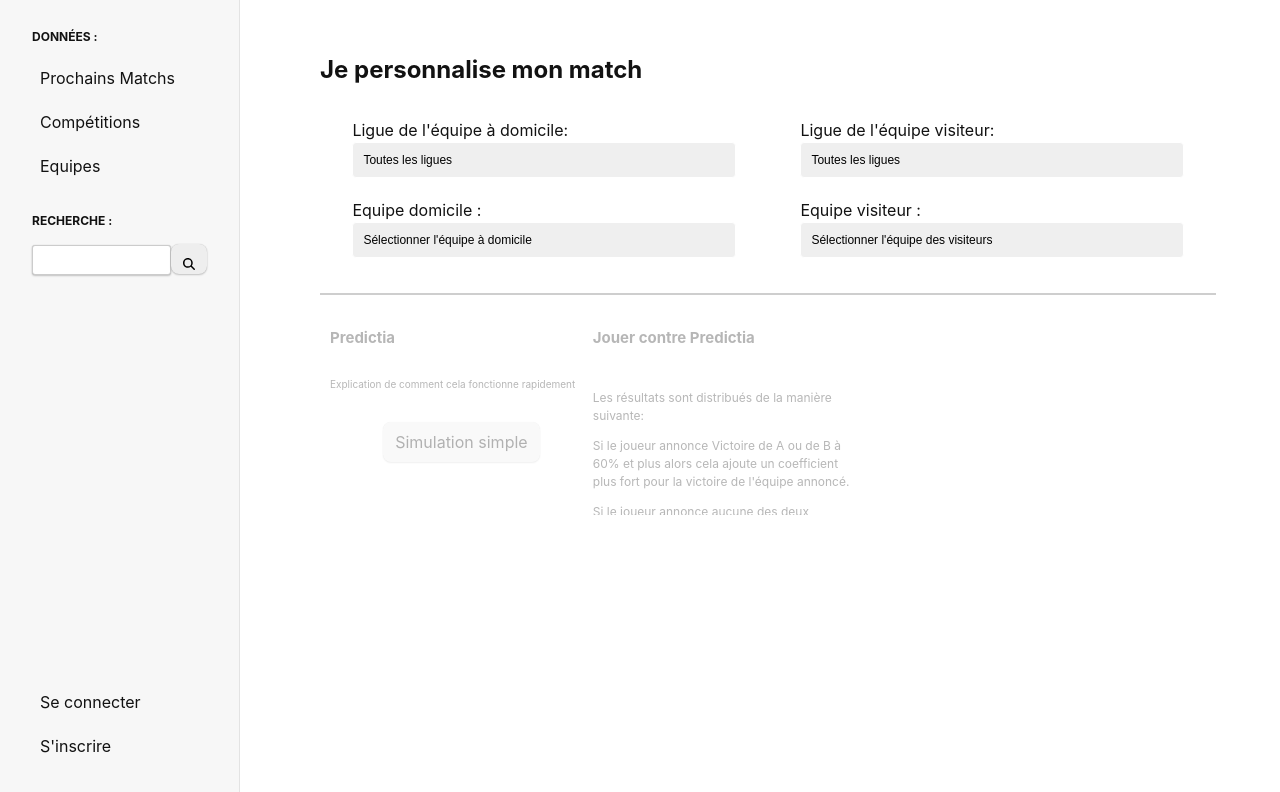
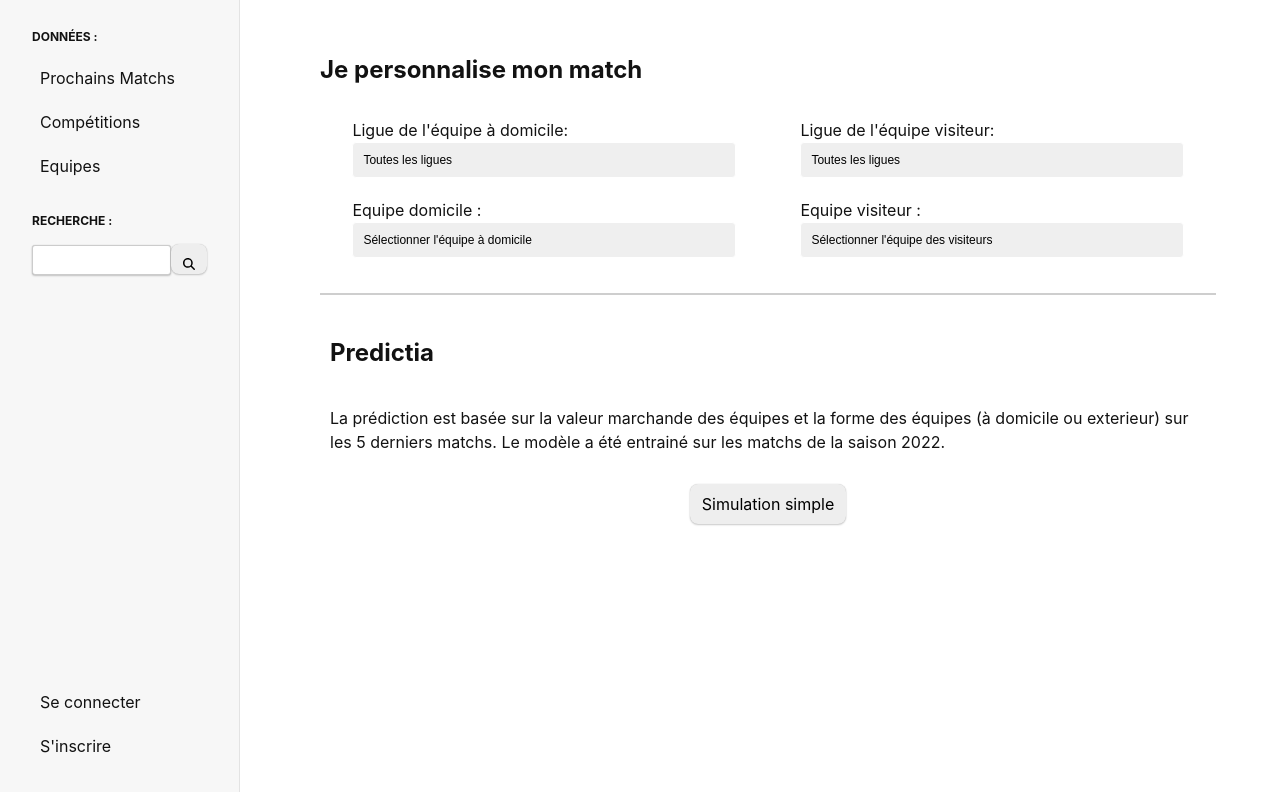
Before and after one commit to BastienKatus/Predictia, a React (Create React App) app in the folder front/: page /simulation in a window 1280 px wide. Shown: the top 792 px of the page. Built offline with nearby package versions, Linux system fonts and the light colour scheme.

Commit message:
dernier push 2

```diff
--- a/front/src/components/Match.jsx
+++ b/front/src/components/Match.jsx
@@ -16,9 +16,23 @@
   const navigate = useNavigate();
 
   useEffect(() => {
+    console.log(match)
     setPercentageHome(Math.round(match.predictionWinHome*100))
     setPercentageAway(Math.round(match.predictionWinAway*100))
     setPercentageDraw(Math.round(match.predictionDraw*100))
+    if ((match.predictionWinHome > match.predictionWinAway) && (match.predictionWinHome > match.predictionDraw)) {
+      setFavoriteTeam(match.homeClubShortName + " vainqueur")
+    }
+    if ((match.predictionDraw > match.predictionWinAway) && (match.predictionWinHome < match.predictionDraw)){
+      setFavoriteTeam(" match nul.")
+    }
+    if ((match.predictionWinHome < match.predictionWinAway) && (match.predictionWinAway > match.predictionDraw)){
+      setFavoriteTeam(match.awayClubShortName + " vainqueur")
+    }
+
+    //0 => homeClubShortName
+    //1 => num
+    //2 => awayClubShortName
   }, [match])
 
   const isMatchToday = () => {
@@ -122,9 +136,9 @@
         <FontAwesomeIcon icon={faCircleInfo}/>
       </button>
 
-        {/* <div>
-          <p>Predictia indique {favoriteTeam} vainqueur</p>
-        </div> */}
+        <div>
+          <p>Predictia indique {favoriteTeam}</p>
+        </div>
 
         {/* <button onClick={handleButtonClick}>Simuler le match</button> */}
 
--- a/front/src/components/Simulation.jsx
+++ b/front/src/components/Simulation.jsx
@@ -206,18 +206,17 @@
 
       <Loading isLoading={isLoading}/>
       <div className={"main-section"}>
-        <div className={`${sectionSimulation ? 'isActive' : 'isDisactive'}`} onClick={handleClickSectionSimulation}>
+        <div  onClick={handleClickSectionSimulation}> {/* className={`${sectionSimulation ? 'isActive' : 'isDisactive'}`} */}
           <h2>
             Predictia
           </h2>
           <div className={"detail"}>
-            Explication de comment cela fonctionne rapidement
-          </div>
+          La prédiction est basée sur la valeur marchande des équipes et la forme des équipes (à domicile ou exterieur) sur les 5 derniers matchs. Le modèle a été entrainé sur les matchs de la saison 2022.              </div>
 
           <button onClick={handleApplyPrediction}>Simulation simple</button>
         </div>
 
-        <div className={`${sectionBet ? 'isActive' : 'isDisactive'}`} onClick={handleClickSectionBet}>
+        <div className={"bet"} onClick={handleClickSectionBet}> {/*className={`${sectionBet ? 'isActive' : 'isDisactive'}`} */}
           <h2>
             Jouer contre Predictia
           </h2>
--- a/front/src/index.css
+++ b/front/src/index.css
@@ -733,6 +733,8 @@
   padding: 10px;
 }
 
+#simulation .bet{ display:none;}
+
 #simulation .main-section p{
   font-size:12px
 }
```
Also changed, not shown: 1 other file (tests, documents, lock files or other folders).
